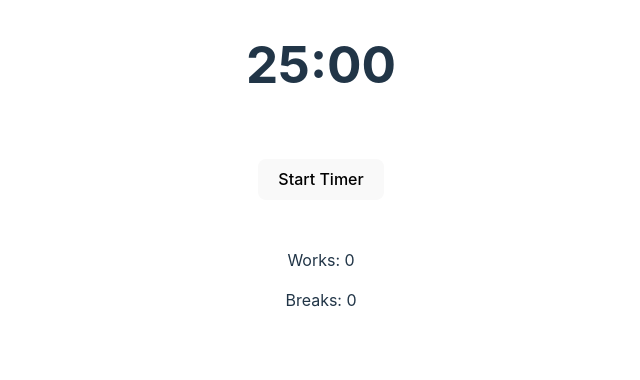
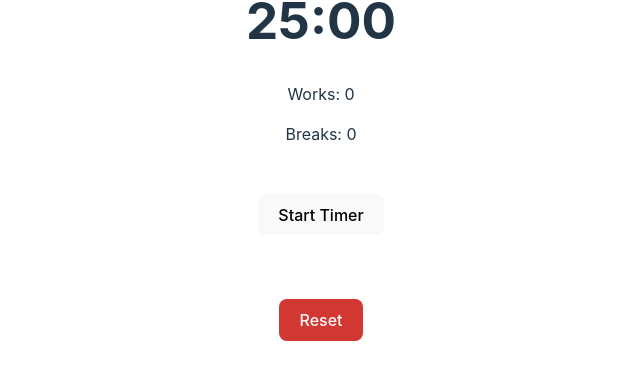
Before and after one commit to takeshi-codes/pomodoro, a React (Vite) app: page / in a window 1280 px wide. Shown: the part 310-690 px from the top of the page, without its empty margins (319-959 px from the left). Built offline with nearby package versions, Linux system fonts and the light colour scheme; no server answers.

Commit message:
feat: :sparkles: added reset button

```diff
--- a/src/App.css
+++ b/src/App.css
@@ -15,7 +15,7 @@
   filter: drop-shadow(0 0 2em #ff7f7faa);
 }
 .logo.react:hover {
-  filter: drop-shadow(0 0 2em #61dafbaa);
+  filter: drop-shadow(0 0 2em #ff7f7faa);
 }
 
 @keyframes logo-spin {
@@ -37,6 +37,7 @@
   padding: 2em;
 }
 
-.read-the-docs {
-  color: #888;
+.bigRedButton {
+  color: #fafafa;
+  background-color: #d13834;
 }
--- a/src/App.jsx
+++ b/src/App.jsx
@@ -22,6 +22,12 @@ function App() {
   const [playBigBreakFx] = useSound("/big_break.wav", {
     volume: 0.25,
   });
+
+  const bigRedButton = () => {
+    setIsRunning(false);
+    setIsFirstTimer(true);
+    setTime(1500);
+  };
 
   useEffect(() => {
     if (!isRunning) return;
@@ -63,13 +69,18 @@ function App() {
         {`${Math.floor(time / 60)}`.padStart(2, 0)}:
         {`${time % 60}`.padStart(2, 0)}
       </h1>
+      <p>Works: {workCycles}</p>
+      <p>Breaks: {breakCycles}</p>
       <div className="card">
         <button onClick={() => setIsRunning((prev) => !prev)}>
           {isRunning ? "Pause" : "Start"} Timer
         </button>
       </div>
-      <p>Works: {workCycles}</p>
-      <p>Breaks: {breakCycles}</p>
+      <div className="card">
+        <button className="bigRedButton" onClick={() => bigRedButton()}>
+          Reset
+        </button>
+      </div>
     </>
   );
 }
```
